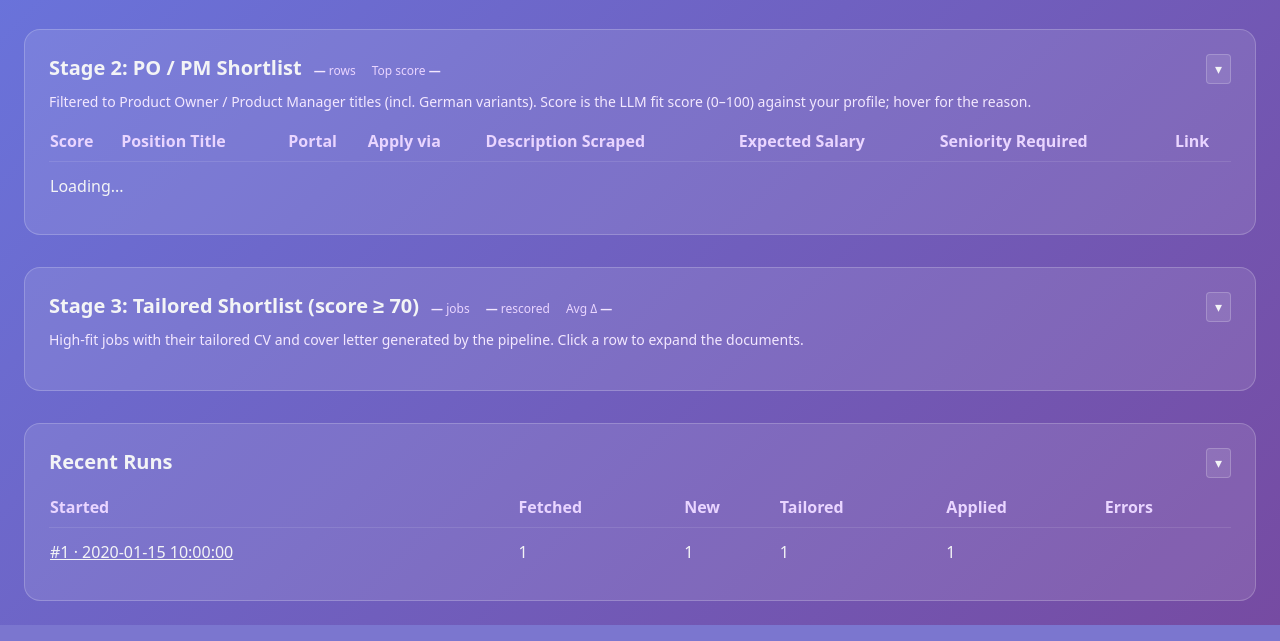
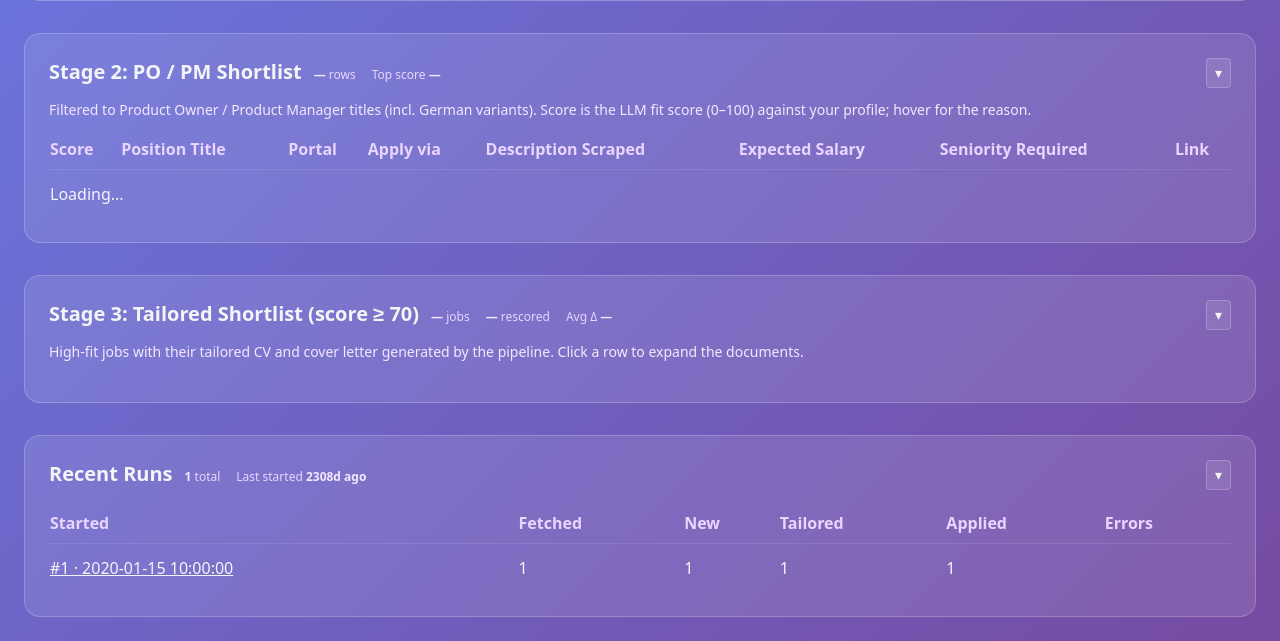
Before and after one commit to hilbertp/job-bot, a Python web app: template src/jobbot/templates/index.html in a window 1280 px wide. Shown: the part 544-1185 px from the top of the page. Run offline with Jinja, Linux system fonts and the light colour scheme; the template is opened without the code that fills it: most values are stand-ins (such as "Sample title", 1, 10 or a date in 2020); some libraries are stand-ins or nearby versions.

Commit message:
feat(dashboard): hoverable panel headers + Recent Runs quick stats
Two header UX gaps:

1. Panel headers were clickable (PR #12) but had no hover feedback, so
   it wasn't obvious users could click anywhere in the bar. Adds an
   explicit data-panel-header attribute on the header div + tailwind
   hover:bg-white/5 transition so the whole bar lights up on mouse-over
   like the Stage 3 list items do. select-none stops accidental text
   selection from collapsing the panel.

2. Recent Runs header was the one stage without a quick-stats badge.
   Adds 'N total · Last started Xm ago' next to the title, mirroring
   the Stage 1/2/3 pattern. Total run count comes from a small new
   COUNT(*) on the runs table in the index() route; the relative time
   is hydrated client-side from the ISO timestamp on data-iso so the
   badge says 'just now' / '12m ago' / '2h ago' instead of a raw
   timestamp.

JS simplified: initCollapsiblePanels now finds the header via
[data-panel-header] rather than walking the DOM, and the click handler
explicitly ignores anchor links (run #N hyperlinks in Recent Runs and
'open' posting links in Stage 2 still work normally).

Co-Authored-By: Claude Opus 4.7 (1M context) <noreply@anthropic.com>

```diff
--- a/src/jobbot/dashboard.py
+++ b/src/jobbot/dashboard.py
@@ -73,6 +73,9 @@ def index():
         cur = conn.execute("SELECT COUNT(*) FROM seen_jobs")
         total_jobs = cur.fetchone()[0]
 
+        # Total run count for the panel-header badge.
+        total_runs = conn.execute("SELECT COUNT(*) FROM runs").fetchone()[0]
+
         # Get recent runs
         cur = conn.execute(
             """
@@ -111,6 +114,7 @@ def index():
     return render_template("index.html",
                           status_counts=status_counts,
                           total_jobs=total_jobs,
+                          total_runs=total_runs,
                           applied_total=applied_total,
                           applied_24h=applied_24h,
                           runs=runs)
--- a/src/jobbot/templates/index.html
+++ b/src/jobbot/templates/index.html
@@ -40,7 +40,7 @@
 </div>
 
 <section id="stage1-panel" class="bg-white/10 rounded-2xl p-6 border border-white/20 mb-8" data-collapsible-panel>
-    <div class="flex flex-wrap items-start justify-between gap-3 mb-2">
+    <div class="flex flex-wrap items-start justify-between gap-3 mb-2 cursor-pointer select-none rounded-lg px-2 -mx-2 py-1 -my-1 transition hover:bg-white/5" data-panel-header>
         <div class="flex flex-wrap items-baseline gap-3">
             <h2 class="text-xl font-bold">Stage 1: Hits per Portal</h2>
             <div class="text-xs text-purple-200 flex flex-wrap gap-4">
@@ -79,7 +79,7 @@
 </section>
 
 <section id="stage2-panel" class="bg-white/10 rounded-2xl p-6 border border-white/20 mb-8" data-collapsible-panel>
-    <div class="flex flex-wrap items-start justify-between gap-3 mb-2">
+    <div class="flex flex-wrap items-start justify-between gap-3 mb-2 cursor-pointer select-none rounded-lg px-2 -mx-2 py-1 -my-1 transition hover:bg-white/5" data-panel-header>
         <div class="flex flex-wrap items-baseline gap-3">
             <h2 class="text-xl font-bold">Stage 2: PO / PM Shortlist</h2>
             <div class="text-xs text-purple-200 flex flex-wrap gap-4">
@@ -116,7 +116,7 @@
 </section>
 
 <section id="stage3-panel" class="bg-white/10 rounded-2xl p-6 border border-white/20 mb-8" data-collapsible-panel>
-    <div class="flex flex-wrap items-start justify-between gap-3 mb-2">
+    <div class="flex flex-wrap items-start justify-between gap-3 mb-2 cursor-pointer select-none rounded-lg px-2 -mx-2 py-1 -my-1 transition hover:bg-white/5" data-panel-header>
         <div class="flex flex-wrap items-baseline gap-3">
             <h2 class="text-xl font-bold">Stage 3: Tailored Shortlist (score ≥ 70)</h2>
             <div class="text-xs text-purple-200 flex flex-wrap gap-4">
@@ -137,8 +137,16 @@
 </section>
 
 <section id="recent-runs-panel" class="bg-white/10 rounded-2xl p-6 border border-white/20" data-collapsible-panel>
-    <div class="flex flex-wrap items-start justify-between gap-3 mb-4">
-        <h2 class="text-xl font-bold">Recent Runs</h2>
+    <div class="flex flex-wrap items-start justify-between gap-3 mb-4 cursor-pointer select-none rounded-lg px-2 -mx-2 py-1 -my-1 transition hover:bg-white/5" data-panel-header>
+        <div class="flex flex-wrap items-baseline gap-3">
+            <h2 class="text-xl font-bold">Recent Runs</h2>
+            <div class="text-xs text-purple-200 flex flex-wrap gap-4">
+                <span><span class="text-purple-100 font-semibold">{{ total_runs }}</span> total</span>
+                {% if runs %}
+                <span>Last started <span id="recent-runs-last-started" class="text-purple-100 font-semibold" data-iso="{{ runs[0].timestamp }}">{{ runs[0].timestamp }}</span></span>
+                {% endif %}
+            </div>
+        </div>
         <button type="button" class="px-2 py-1 rounded border border-white/20 bg-white/10 hover:bg-white/20 text-sm" data-panel-toggle aria-controls="recent-runs-panel-body" aria-expanded="true" aria-label="Toggle Recent Runs panel" title="Collapse panel">
             <span data-panel-toggle-icon aria-hidden="true">▾</span>
         </button>
@@ -195,27 +203,33 @@ function initCollapsiblePanels() {
     document.querySelectorAll('[data-collapsible-panel]').forEach(panel => {
         const button = panel.querySelector('[data-panel-toggle]');
         const body = panel.querySelector('[data-panel-body]');
+        const header = panel.querySelector('[data-panel-header]');
         if (!button || !body) return;
         const toggle = (e) => {
-            // Don't hijack clicks inside the body or on interactive elements
-            // (links/buttons inside the header keep working).
+            // Links inside the header (e.g. run numbers in Recent Runs) and
+            // sort-headers keep their normal click behaviour.
+            if (e.target.closest('a')) return;
             if (e.target.closest('[data-panel-body]')) return;
-            if (e.target.closest('a, button, input') && e.target !== button) return;
             const expanded = button.getAttribute('aria-expanded') !== 'false';
             setPanelExpanded(button, body, !expanded);
             e.preventDefault();
         };
-        // Whole header bar is the toggle target. The header is everything
-        // inside the panel that isn't the body — match the flex header div.
-        const header = button.closest('div');
-        const headerWrap = header && header.parentElement === panel ? header : null;
-        if (headerWrap) {
-            headerWrap.style.cursor = 'pointer';
-            headerWrap.addEventListener('click', toggle);
+        if (header) {
+            header.addEventListener('click', toggle);
         } else {
             button.addEventListener('click', toggle);
         }
     });
+}
+
+// Recent Runs: convert the server-rendered last-started ISO timestamp to a
+// human 'Xm ago' once the page loads, so the badge matches the Stage 1 style.
+function hydrateRecentRunsLastStarted() {
+    const el = document.getElementById('recent-runs-last-started');
+    if (!el) return;
+    const iso = el.getAttribute('data-iso');
+    if (!iso) return;
+    el.textContent = formatAgo(iso) || iso;
 }
 
 function formatElapsed(sec) {
@@ -446,6 +460,7 @@ document.querySelectorAll('th[data-stage1-sort]').forEach(th => {
 });
 
 initCollapsiblePanels();
+hydrateRecentRunsLastStarted();
 loadStage1Data();
 
 function escapeHtml(s) {
```
